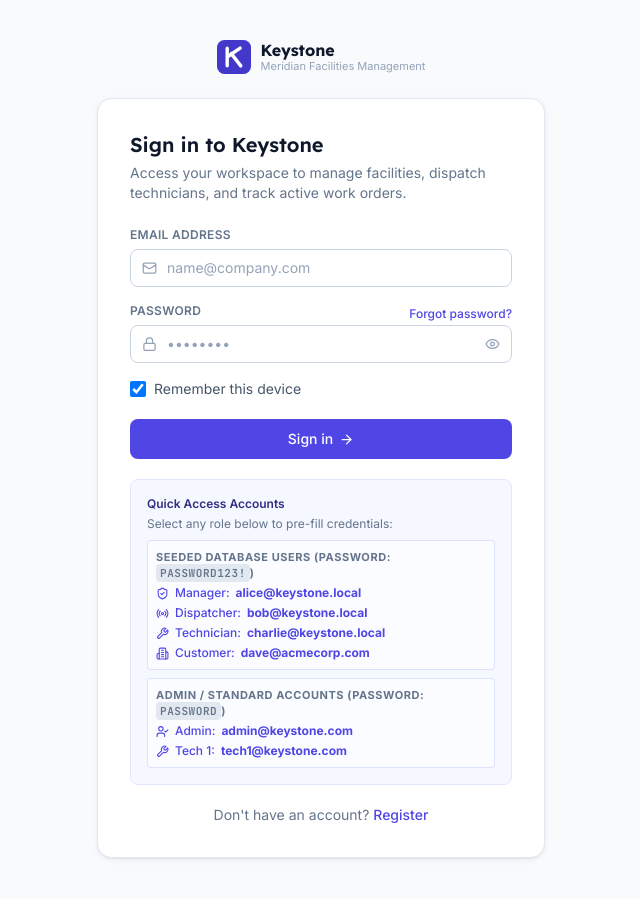
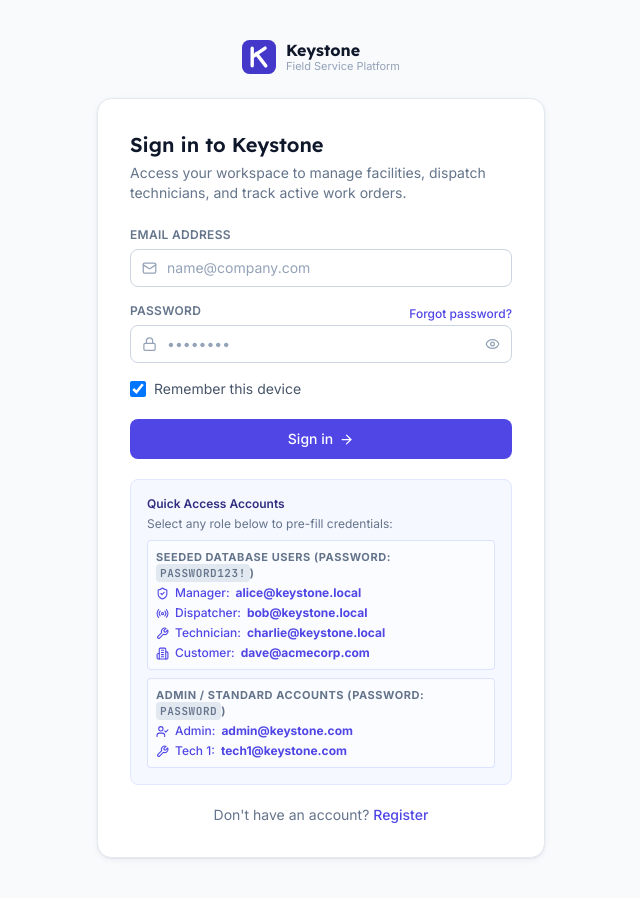
Before and after one commit to akshayvarma121/keystone-frontend-zidio, a React (Vite) app: page /login in a window 1280 px wide. Shown: the whole page, without its empty margins (319-959 px from the left). Built offline with nearby package versions, Linux system fonts and the light colour scheme.

Commit message:
fix(branding): simplify subtitle to Field Service Platform

```diff
--- a/index.html
+++ b/index.html
@@ -4,7 +4,7 @@
     <meta charset="UTF-8" />
     <meta name="viewport" content="width=device-width, initial-scale=1.0" />
     <title>Keystone — Field Service Management</title>
-    <meta name="description" content="Keystone Field Service Management Platform for Meridian Facilities Management" />
+    <meta name="description" content="Keystone Field Service & Operations Management Platform" />
     <link rel="preconnect" href="https://fonts.googleapis.com" />
     <link rel="preconnect" href="https://fonts.gstatic.com" crossorigin />
     <link href="https://fonts.googleapis.com/css2?family=Lexend:wght@500;600;700;800&family=Inter:wght@400;500;600;700&family=JetBrains+Mono:wght@400;500;600&display=swap" rel="stylesheet" />
--- a/src/components/common/Topbar.tsx
+++ b/src/components/common/Topbar.tsx
@@ -55,7 +55,7 @@ export const Topbar: React.FC<{ onMenuClick?: () => void }> = ({ onMenuClick })
         <KeystoneMark />
         <div className="hidden sm:block">
           <p className="font-display text-base font-bold leading-tight text-slate-900 dark:text-slate-50">Keystone</p>
-          <p className="text-[11px] leading-tight text-slate-400">Meridian Facilities Management</p>
+          <p className="text-[11px] leading-tight text-slate-400">Field Service Platform</p>
         </div>
       </div>
 
--- a/src/pages/LoginPage.tsx
+++ b/src/pages/LoginPage.tsx
@@ -41,7 +41,7 @@ export const LoginPage: React.FC = () => {
           <KeystoneMark />
           <div className="text-left">
             <p className="font-display text-base font-bold leading-tight text-slate-900 dark:text-slate-50">Keystone</p>
-            <p className="text-[11px] leading-tight text-slate-400">Meridian Facilities Management</p>
+            <p className="text-[11px] leading-tight text-slate-400">Field Service Platform</p>
           </div>
         </Link>
 
--- a/src/pages/RegisterPage.tsx
+++ b/src/pages/RegisterPage.tsx
@@ -72,7 +72,7 @@ export const RegisterPage: React.FC = () => {
           <KeystoneMark />
           <div className="text-left">
             <p className="font-display text-base font-bold leading-tight text-slate-900 dark:text-slate-50">Keystone</p>
-            <p className="text-[11px] leading-tight text-slate-400">Meridian Facilities Management</p>
+            <p className="text-[11px] leading-tight text-slate-400">Field Service Platform</p>
           </div>
         </Link>
 
```
